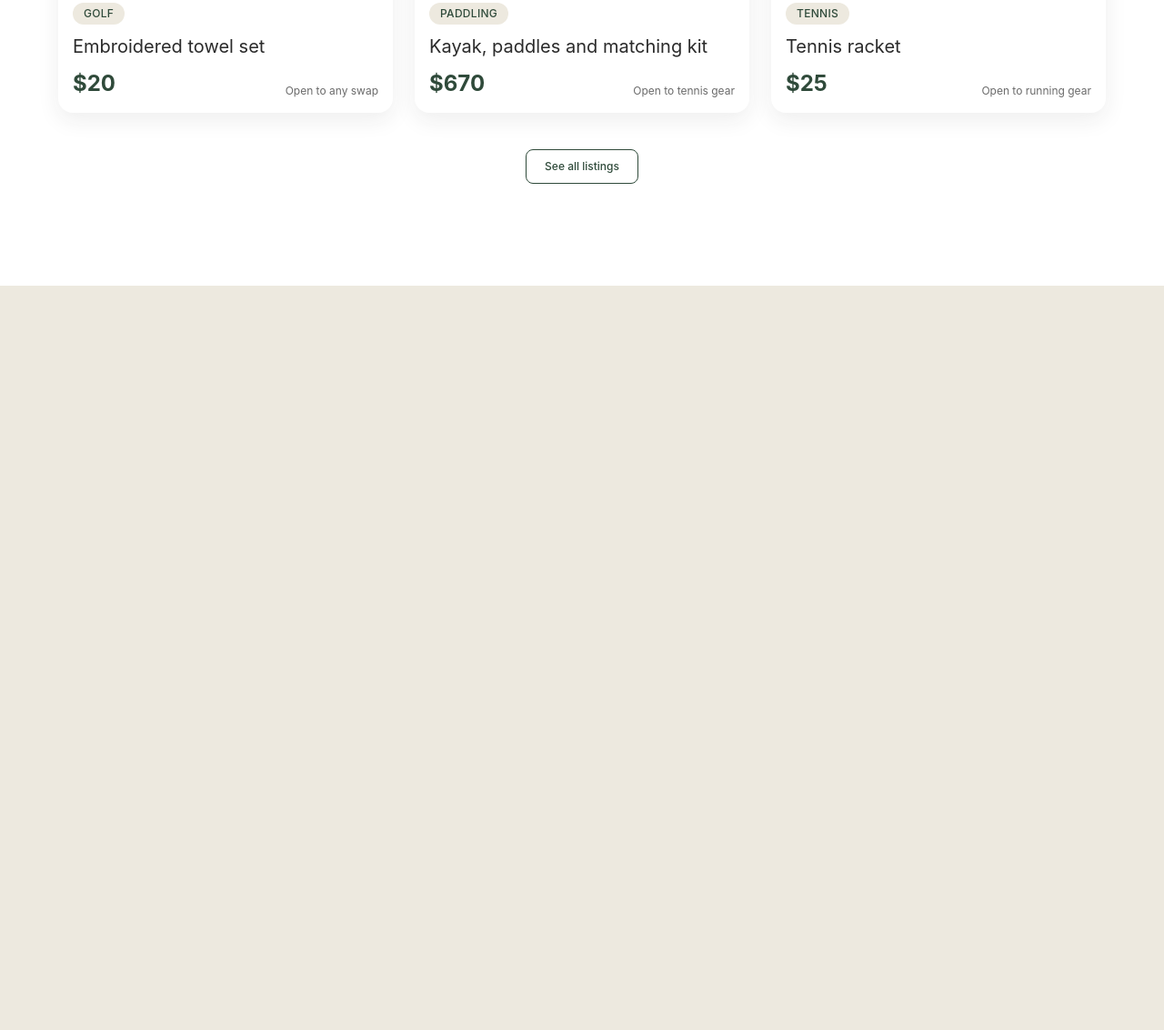
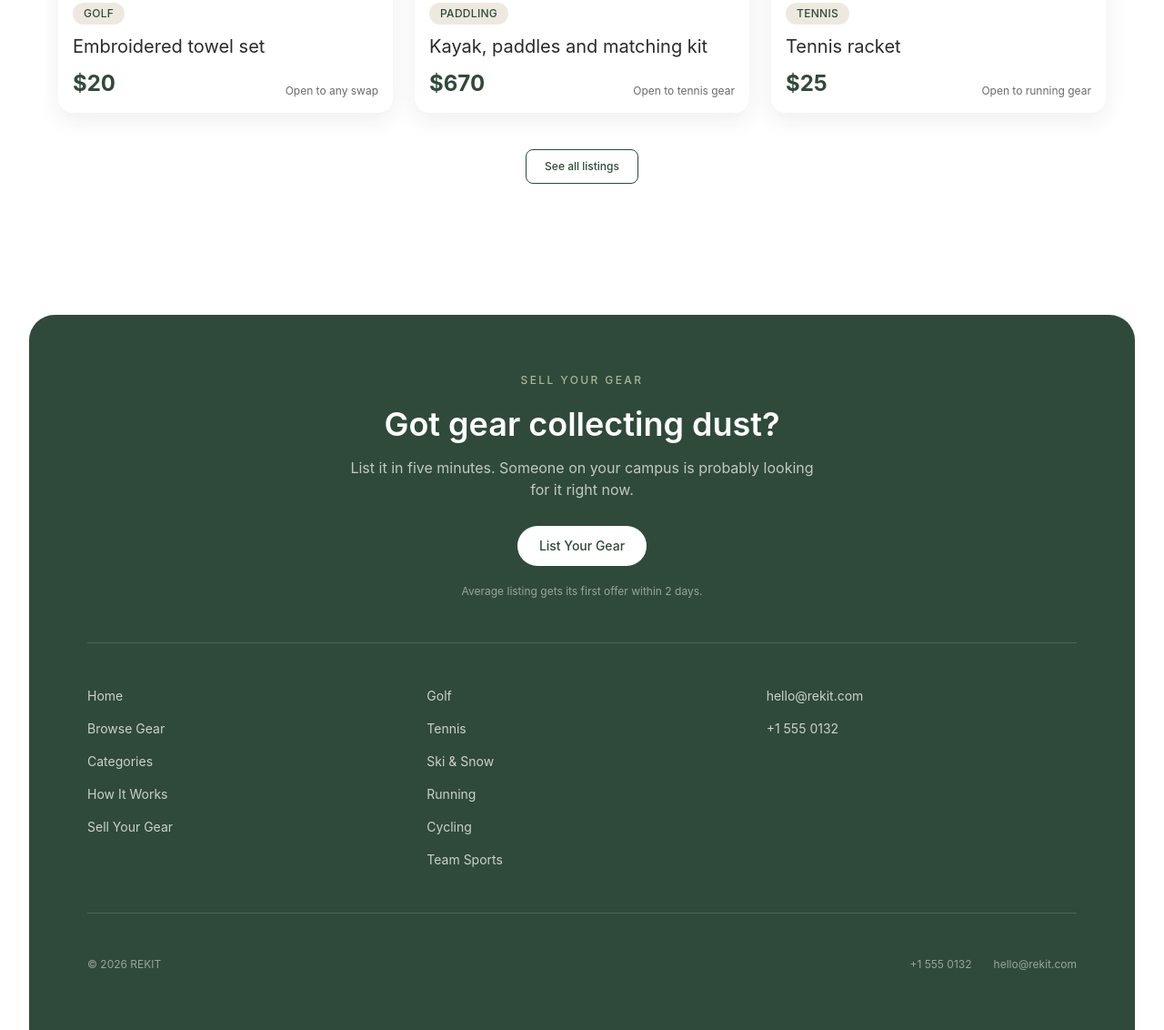
Before and after one commit to Nicklasoeen/sp2-auction-house, a website built with Vite: page index.html in a window 1280 px wide. Shown: the part 3662-4794 px from the top of the page at 91% size. Before the commit the page ends 3976 px from the top, so only its background shows below. Built offline with nearby package versions, Linux system fonts and the light colour scheme.

Commit message:
Feat: Footer

```diff
--- /dev/null
+++ b/src/components/footer.ts
@@ -0,0 +1,64 @@
+export function footer(): string {
+  return `
+    <footer class="mx-6 mt-6 mb-0 rounded-t-[28px] bg-forest px-6 py-14 text-white md:mx-8 md:mt-8 md:px-16 md:py-16">
+      <div class="mx-auto w-full max-w-[1280px]">
+        <div class="text-center">
+          <p class="text-xs font-medium uppercase tracking-[0.2em] text-sage">
+            Sell your gear
+          </p>
+          <h2 class="mt-5 text-3xl font-semibold md:text-4xl">
+            Got gear collecting dust?
+          </h2>
+          <p class="mx-auto mt-4 max-w-lg text-sm leading-relaxed text-white/70 md:text-base">
+            List it in five minutes. Someone on your campus is probably looking for it right now.
+          </p>
+          <a
+            href="#sell"
+            class="mt-7 inline-flex rounded-full bg-white px-6 py-3 text-sm font-medium text-forest transition-colors hover:bg-stone"
+          >
+            List Your Gear
+          </a>
+          <p class="mt-5 text-xs text-white/50">
+            Average listing gets its first offer within 2 days.
+          </p>
+        </div>
+
+        <div class="my-12 border-t border-sage/25"></div>
+
+        <div class="grid gap-8 text-sm text-white/75 md:grid-cols-3">
+          <nav aria-label="Footer navigation" class="flex flex-col gap-4">
+            <a href="/" class="transition-colors hover:text-white">Home</a>
+            <a href="#browse" class="transition-colors hover:text-white">Browse Gear</a>
+            <a href="#categories" class="transition-colors hover:text-white">Categories</a>
+            <a href="#how-it-works" class="transition-colors hover:text-white">How It Works</a>
+            <a href="#sell" class="transition-colors hover:text-white">Sell Your Gear</a>
+          </nav>
+
+          <nav aria-label="Category links" class="flex flex-col gap-4">
+            <a href="#browse" class="transition-colors hover:text-white">Golf</a>
+            <a href="#browse" class="transition-colors hover:text-white">Tennis</a>
+            <a href="#browse" class="transition-colors hover:text-white">Ski &amp; Snow</a>
+            <a href="#browse" class="transition-colors hover:text-white">Running</a>
+            <a href="#browse" class="transition-colors hover:text-white">Cycling</a>
+            <a href="#browse" class="transition-colors hover:text-white">Team Sports</a>
+          </nav>
+
+          <div class="flex flex-col gap-4">
+            <a href="mailto:hello@rekit.com" class="transition-colors hover:text-white">hello@rekit.com</a>
+            <a href="tel:+15550132" class="transition-colors hover:text-white">+1 555 0132</a>
+          </div>
+        </div>
+
+        <div class="my-12 border-t border-sage/25"></div>
+
+        <div class="flex flex-col gap-4 text-xs text-white/50 sm:flex-row sm:items-center sm:justify-between">
+          <span>&copy; 2026 REKIT</span>
+          <div class="flex gap-6">
+            <a href="tel:+15550132" class="transition-colors hover:text-white">+1 555 0132</a>
+            <a href="mailto:hello@rekit.com" class="transition-colors hover:text-white">hello@rekit.com</a>
+          </div>
+        </div>
+      </div>
+    </footer>
+  `;
+}
--- a/src/main.ts
+++ b/src/main.ts
@@ -10,6 +10,7 @@ import productImageSeven from "./assets/af5ca31b-629a-40e0-be7e-e51cacb590b7-202
 import productImageEight from "./assets/d8d1c8f7-cdc6-4f14-afd1-25f6f8904ec9-2026-08-13.jpg";
 import productImageNine from "./assets/da55d7a6-5630-4f90-acd6-c9a32c45877d-2026-08-13.jpg";
 import { productCard, type Product } from "./components/product-card";
+import { footer } from "./components/footer";
 
 const app = document.querySelector<HTMLDivElement>("#app")!;
 
@@ -247,4 +248,6 @@ app.innerHTML = `
       </div>
     </div>
   </section>
+
+  ${footer()}
 `;
--- a/src/style.css
+++ b/src/style.css
@@ -4,7 +4,7 @@
 
 @layer base {
   body {
-    @apply bg-stone text-charcoal font-sans antialiased;
+    @apply bg-white text-charcoal font-sans antialiased;
   }
 }
 
```
